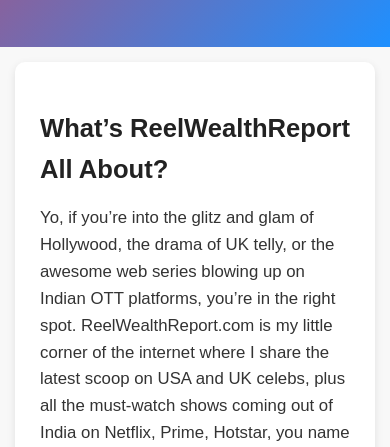
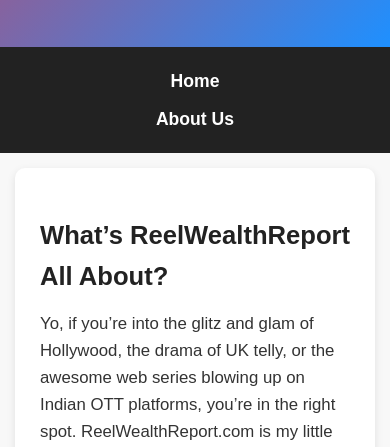
Before and after one commit to gmsr-blog/reelwealthreport.com-, a plain HTML site: page index.html in a window 390 px wide. Shown: the part 397-844 px from the top of the page. Drawn offline with Linux system fonts and the light colour scheme.

Commit message:
index.html

```diff
--- a/index.html
+++ b/index.html
@@ -18,6 +18,21 @@
             text-align: center;
             padding: 40px 20px;
             color: #fff;
+        }
+        nav {
+            background-color: #222;
+            padding: 10px 0;
+            text-align: center;
+        }
+        nav a {
+            color: #fff;
+            text-decoration: none;
+            margin: 0 15px;
+            font-weight: bold;
+            font-size: 1.1em;
+        }
+        nav a:hover {
+            color: #e63946;
         }
         .profile-box {
             margin: 20px auto;
@@ -132,6 +147,10 @@
                 width: 100%;
                 margin-bottom: 15px;
             }
+            nav a {
+                display: block;
+                margin: 10px 0;
+            }
         }
     </style>
 </head>
@@ -144,6 +163,11 @@
         <p>All the Juicy Celeb Gossip and Indian OTT News You Need</p>
     </header>
 
+    <nav>
+        <a href="index.html">Home</a>
+        <a href="About-Us.html">About Us</a>
+    </nav>
+
     <div class="container">
         <section class="about">
             <h2>What’s ReelWealthReport All About?</h2>
@@ -155,7 +179,7 @@
             <h2>Hottest Stories Right Now</h2>
             <!-- Post Preview 1 -->
             <div class="post-preview">
-                <img src="https://media.licdn.com/dms/image/v2/D5622AQHXpsM55DaprQ/feedshare-shrink_800/B56ZY_7_BZGsAk-/0/1744829413628?e=1747872000&v=beta&t=ZqidkA_jLu-MPIKgpyfWWlaAeng_We3BCTLZj866tTs" alt="Monica Beets and Taylor Mayes" class="post-image">
+                <img src="https://media.licdn.com/dms/image/v2/D5622AQHXpsM55DaprQ/feedshare-shrink_800/B56ZY_7_BZGsAk-/0/1744829413628?e=1747872000&v=beta&t=ZqidkA_jLu-MPIKgpyfWWlaAeng_We3BCTLZj866tTs" alt="Monica Beets and Taylor Mayes">
                 <div class="post-content">
                     <h3>Monica Beets’ Husband: Meet Taylor Mayes and Their Family Life</h3>
                     <p>Discover who Monica Beets’ husband, Taylor Mayes, is! Learn about their marriage, daughter, and life in the Yukon from Gold Rush. Get the latest on their love story.</p>
@@ -164,7 +188,7 @@
             </div>
             <!-- Post Preview 2 -->
             <div class="post-preview">
-                <img src="https://media.licdn.com/dms/image/v2/D5622AQF8plYlv6hz1Q/feedshare-shrink_800/B56ZZAAJoUGUAs-/0/1744830504825?e=1747872000&v=beta&t=RhpB_kP_1zas05sIa5tIdRQRz5itfMLXXw7ErmNQm0E" alt="Parker Schnabel" class="post-image">
+                <img src="https://media.licdn.com/dms/image/v2/D5622AQF8plYlv6hz1Q/feedshare-shrink_800/B56ZZAAJoUGUAs-/0/1744830504825?e=1747872000&v=beta&t=RhpB_kP_1zas05sIa5tIdRQRz5itfMLXXw7ErmNQm0E" alt="Parker Schnabel">
                 <div class="post-content">
                     <h3>Parker Schnabel’s Wife: Is the Gold Rush Star Married or Dating?</h3>
                     <p>Curious about Parker Schnabel’s wife? Learn about the Gold Rush star’s love life, past relationships with Ashley Youle, and his current single status in 2025.</p>
@@ -173,16 +197,16 @@
             </div>
             <!-- Post Preview 3 -->
             <div class="post-preview">
-                <img src="https://media.licdn.com/dms/image/v2/D5622AQGq-b9TRzuU2A/feedshare-shrink_800/B56ZZADzW9GoAg-/0/1744831462177?e=1747872000&v=beta&t=Zbnu013NzXiLMxewWRoeM6cdeJaHRovgpWe5LJlpe4Y" alt="Gary Wilmot" class="post-image">
+                <img src="https://media.licdn.com/dms/image/v2/D5622AQGq-b9TRzuU2A/feedshare-shrink_800/B56ZZADzW9GoAg-/0/1744831462177?e=1747872000&v=beta&t=Zbnu013NzXiLMxewWRoeM6cdeJaHRovgpWe5LJlpe4Y" alt="Gary Wilmot">
                 <div class="post-content">
                     <h3>Gary Wilmot Net Worth 2025: Earnings, Career, and Wealth Revealed</h3>
                     <p>Discover Gary Wilmot’s net worth in 2025! Learn how the British singer, actor, and comedian earned his $5 million fortune through TV, musicals, and more.</p>
                     <a href="Gary-Wilmot-Net-Worth.html" class="read-more">Read Now</a>
                 </div>
             </div>
-             <!-- Post Preview 4 -->
+            <!-- Post Preview 4 -->
             <div class="post-preview">
-                <img src="https://media.licdn.com/dms/image/v2/D4E22AQHLUoqVS2WVqw/feedshare-shrink_800/B4EZZcmb3gHQAk-/0/1745310303293?e=1748476800&v=beta&t=SIUdX4vOHUvEPKF5ZyaKhYTRkR7_qsEsH6uPhQsNAWg" alt="Daniel Romalotti The Young and the Restless" class="post-image">
+                <img src="https://media.licdn.com/dms/image/v2/D4E22AQHLUoqVS2WVqw/feedshare-shrink_800/B4EZZcmb3gHQAk-/0/1745310303293?e=1748476800&v=beta&t=SIUdX4vOHUvEPKF5ZyaKhYTRkR7_qsEsH6uPhQsNAWg" alt="Daniel Romalotti The Young and the Restless">
                 <div class="post-content">
                     <h3>Is Daniel Romalotti Leaving The Young and the Restless?</h3>
                     <p>Curious if Daniel Romalotti is leaving The Young and the Restless? Get the latest 2025 updates on his storyline, cast changes, and what’s next for the character!</p>
@@ -191,14 +215,13 @@
             </div>
             <!-- Post Preview 5 -->
             <div class="post-preview">
-                <img src="https://media.licdn.com/dms/image/v2/D4E22AQF_FhQRGu-AuA/feedshare-shrink_800/B4EZZcqbcBHQAg-/0/1745311349702?e=1748476800&v=beta&t=8-6r8mz14VrS67M47YP8bh6NO7pq1nHg9jchA0sCbgs" alt="Dante Torres Chicago PD" class="post-image">
+                <img src="https://media.licdn.com/dms/image/v2/D4E22AQF_FhQRGu-AuA/feedshare-shrink_800/B4EZZcqbcBHQAg-/0/1745311349702?e=1748476800&v=beta&t=8-6r8mz14VrS67M47YP8bh6NO7pq1nHg9jchA0sCbgs" alt="Dante Torres Chicago PD">
                 <div class="post-content">
                     <h3>Is Dante Torres Leaving Chicago PD?</h3>
                     <p>Wondering if Dante Torres is leaving Chicago PD? Discover the latest 2025 updates on Benjamin Levy Aguilar’s character, his storyline, and what’s next for the Intelligence Unit!</p>
                     <a href="Is-Dante-Torres-Leaving-Chicago-PD.html" class="read-more">See More</a>
                 </div>
             </div>
-
         </section>
 
         <section class="bio">
```
